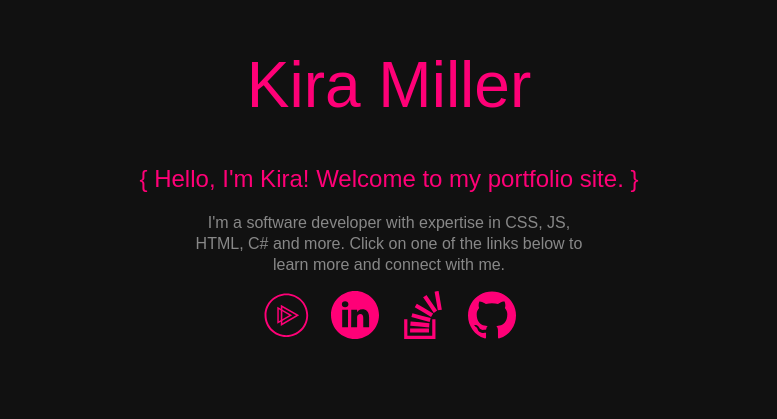
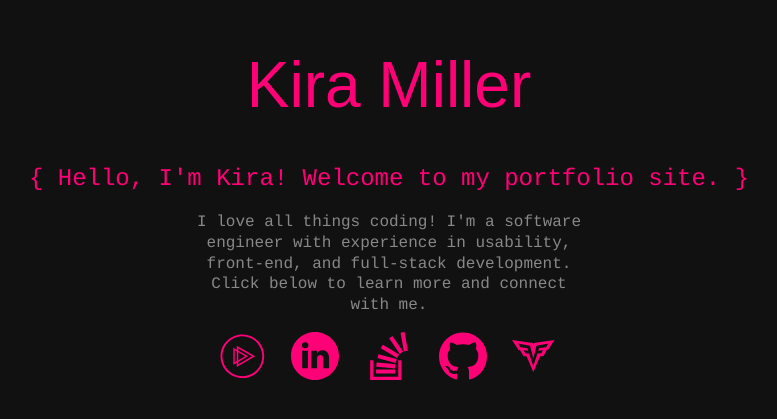
Before and after one commit to kiramiller425/kiramiller425.github.io, a plain HTML site: page index.html in a window 1280 px wide. Shown: the part 129-548 px from the top of the page, without its empty margins (251-1028 px from the left). Drawn offline with Linux system fonts and the light colour scheme.

Commit message:
updated site with codesignal and minor style edits

```diff
--- a/index.html
+++ b/index.html
@@ -11,12 +11,13 @@
 		<div class="introduction">
 			<h1>Kira Miller</h1>
 			<h2>{ Hello, I'm Kira! Welcome to my portfolio site. }</h2>
-			<div class="about">I'm a software developer with expertise in CSS, JS, HTML, C# and more. Click on one of the links below to learn more and connect with me.</div>
+			<div class="about">I love all things coding! I'm a software engineer with experience in usability, front-end, and full-stack development. Click below to learn more and connect with me.</div>
 			<div class="icons">
-				<a href="https://app.pluralsight.com/profile/kira-miller" alt="See my skills on PluralSight.com"><img src="images/pluralsight.svg" /></a>
-				<a href="https://www.linkedin.com/in/kiramiller1/" alt="See my profile on LinkedIn"><img src="images/linkedin.svg" /></a>
-				<a href="https://stackoverflow.com/users/story/10373214" alt="See my profile on StackOverflow.com"><img src="images/stackoverflow.svg" /></a>
-				<a href="https://github.com/kiramiller425" alt="See my profile on Github.com"><img src="images/github.svg" /></a>
+				<a href="https://app.pluralsight.com/profile/kira-miller" target="_blank" alt="See my skills on PluralSight.com"><img src="images/pluralsight.svg" /></a>
+				<a href="https://www.linkedin.com/in/kiramiller1/" target="_blank" alt="See my profile on LinkedIn"><img src="images/linkedin.svg" /></a>
+				<a href="https://stackoverflow.com/users/story/10373214" target="_blank" alt="See my profile on StackOverflow.com"><img src="images/stackoverflow.svg" /></a>
+				<a href="https://github.com/kiramiller425" target="_blank" alt="See my profile on Github.com"><img src="images/github.svg" /></a>
+				<a href="https://app.codesignal.com/profile/kiramiller425/overview" target="_blank" alt="See my profile on CodeSignal.com"><img src="images/codesignal.svg" /></a>
 			</div>
 		</div>
 	</div>
--- a/styles/layout.css
+++ b/styles/layout.css
@@ -7,7 +7,7 @@
 
 body {
 	background: #111;
-	font-family: Arial,Helvetica Neue,Helvetica,sans-serif;
+	font-family: Courier;
 	color: #FF0077;
 	font-size: 1rem;
 	font-weight: normal;
@@ -24,6 +24,7 @@ body {
 }
 
 h1 {
+	font-family: Arial,Helvetica Neue,Helvetica,sans-serif;
 	font-size: 4rem;
 	font-weight: normal;
 }
```
Also changed, not shown: images/codesignal.svg (added).
